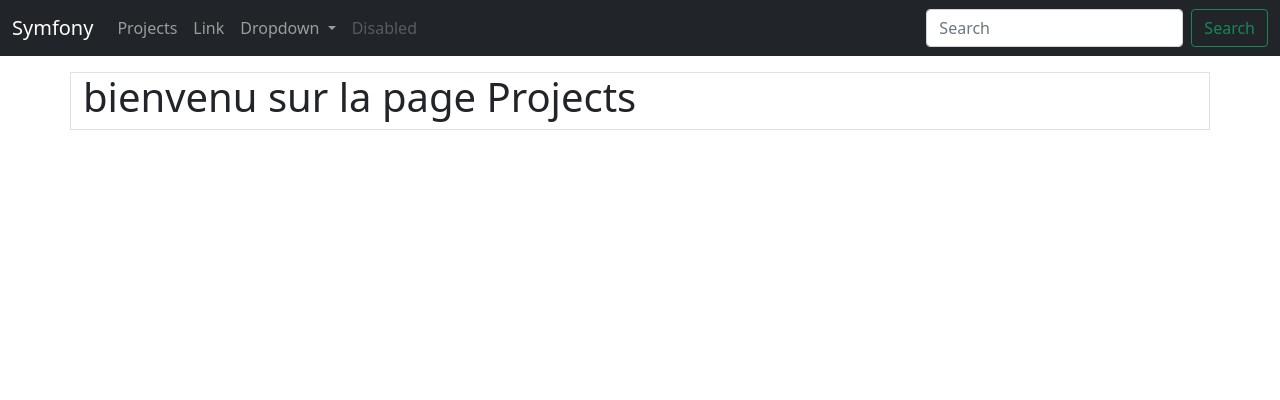
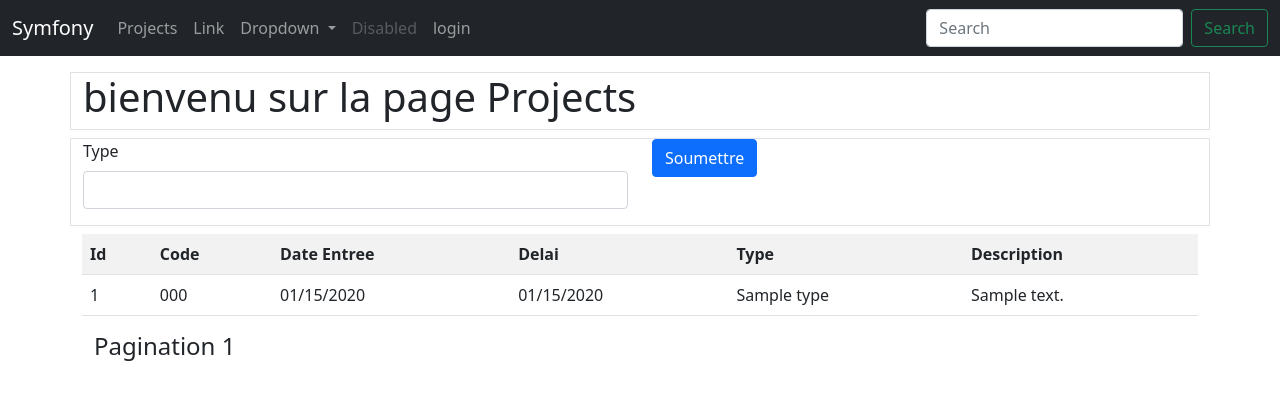
Before and after one commit to Baptou88/testSymfony, a Symfony app: template templates/projects/index.html.twig in a window 1280 px wide. Shown: the top 400 px of the page. Run offline with Twig, Linux system fonts and the light colour scheme; the template is opened without the code that fills it: most values are stand-ins (such as "Sample title", 1, 10 or a date in 2020); form fields are guessed from the names that the template uses; some libraries are stand-ins or nearby versions.

Commit message:
feat: pagination & filtre

```diff
--- a/composer.json
+++ b/composer.json
@@ -13,6 +13,8 @@
         "doctrine/doctrine-bundle": "^2.2",
         "doctrine/doctrine-migrations-bundle": "^3.0",
         "doctrine/orm": "^2.8",
+        "fzaninotto/faker": "^1.9",
+        "knplabs/knp-paginator-bundle": "^5.4",
         "phpdocumentor/reflection-docblock": "^5.2",
         "sensio/framework-extra-bundle": "^5.1",
         "symfony/asset": "5.2.*",
--- a/config/bundles.php
+++ b/config/bundles.php
@@ -13,4 +13,5 @@ return [
     Symfony\Bundle\SecurityBundle\SecurityBundle::class => ['all' => true],
     Twig\Extra\TwigExtraBundle\TwigExtraBundle::class => ['all' => true],
     Doctrine\Bundle\FixturesBundle\DoctrineFixturesBundle::class => ['dev' => true, 'test' => true],
+    Knp\Bundle\PaginatorBundle\KnpPaginatorBundle::class => ['all' => true],
 ];
--- a/src/Controller/SecurityController.php
+++ b/src/Controller/SecurityController.php
@@ -21,7 +21,8 @@ class SecurityController extends AbstractController
         dump($error);
         return $this->render('security/login.html.twig',[
             'last_username' => $lastUsername,
-            'error' => $error
+            'error' => $error,
+            'current_menu' => 'login'
         ]);
     }
 }
--- a/templates/base.html.twig
+++ b/templates/base.html.twig
@@ -53,6 +53,10 @@
         <li class="nav-item">
           <a class="nav-link" href="{{path('logout')}}"  >logout</a>
         </li>
+        {% else %}
+        <li class="nav-item">
+          <a class="nav-link {% if current_menu is defined and current_menu == 'login' %}active{%endif %} " href="{{path('login')}}"  >login</a>
+        </li>
         {% endif %}
       </ul>
       <form class="d-flex">
--- /dev/null
+++ b/templates/projects/_projects.html.twig
@@ -0,0 +1,8 @@
+<tr>
+    <td>{{project.id}}</td>
+    <td>{{project.code}}</td>
+    <td>{{project.dateentree|date("m/d/Y")}}</td>
+    <td>{{project.dateDelai|date("m/d/Y")}}</td>
+    <td>{{project.type}}</td>
+    <td>{{project.description | nl2br}}</td>
+</tr>
--- a/templates/projects/index.html.twig
+++ b/templates/projects/index.html.twig
@@ -5,7 +5,54 @@
 {% endblock %}
 
 {% block body %}
-    <div class="container border">
+
+    <div class="container border mb-2">
         <h1>bienvenu sur la page Projects</h1>
     </div>
+
+    <div class="container border mb-2">
+        {{form_start(form)}}
+        <div class="form-row row">
+            <div class="col">
+                {{form_row(form.type)}}
+
+            </div>
+            <div class="col">
+                <button class="btn btn-primary" type="submit">Soumettre</button>
+            </div>
+
+        </div>
+
+
+        {{form_end(form)}}
+    </div>
+    <div class="container mt-2">
+
+
+    <table class="table table-hover table-striped">
+        <tr>
+            <th>Id</th>
+            <th>Code</th>
+            <th>Date Entree</th>
+            <th>Delai</th>
+            <th>Type</th>
+            <th>Description</th>
+        </tr>
+
+
+    {% for project in projects %}
+        {% include "projects/_projects.html.twig" %}
+
+    {% endfor %}
+
+</table>
+
+<div class="container">
+    <h4>Pagination <span class="count">{{ projects.getTotalItemCount }}</span></h4>
+    <div class="navigation">
+        {{ knp_pagination_render(projects) }}
+    </div>
+</div>
+
+</div>
 {% endblock %}
--- a/translations/forms.fr.yaml
+++ b/translations/forms.fr.yaml
@@ -1,2 +1,5 @@
 code: cde
 date_entree: DateEntre
+Submit: Soumettre
+TypeProjet: Type Projet
+type: Type Projet
```
Also changed, not shown: src/Controller/ProjectController.php (+21 -8 lines), src/DataFixtures/ProjectsFixtures.php (added, +33 -0 lines), src/Entity/ProjectSearch.php (added, +41 -0 lines), src/Form/ProjectSearchType.php (added, +42 -0 lines), src/Repository/ProjectsRepository.php (+18 -0 lines), templates/admin/projects/edit.html.twig (+7 -1 lines), templates/pages/home.html.twig (+8 -4 lines), 3 other files.
